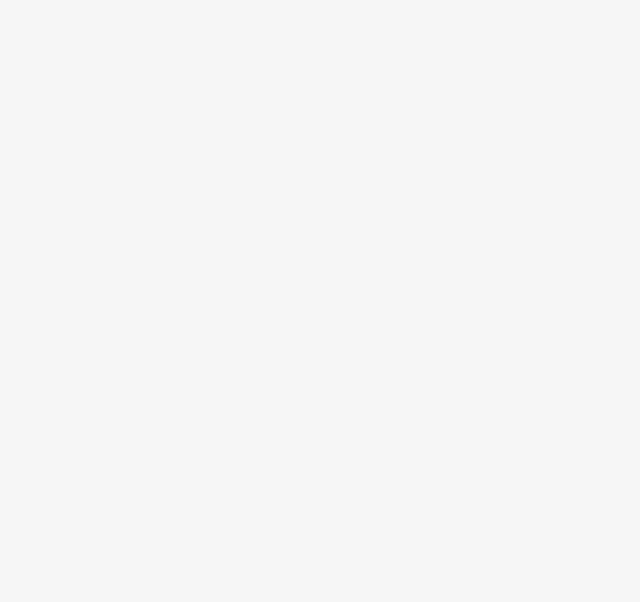
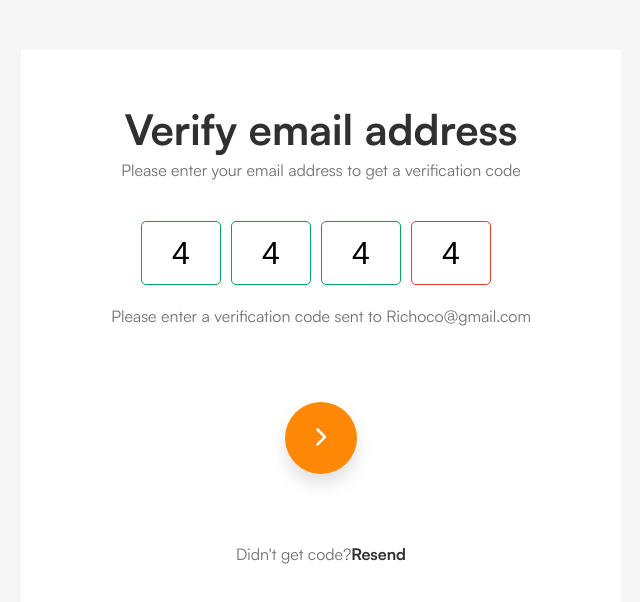
Before and after one commit to harun-r/stovoo-react, a React (Create React App) app: page /email-verify in a window 1280 px wide. Before the commit this address had no page. Shown: the top 602 px of the page, without its empty margins (319-959 px from the left). Built offline with nearby package versions, Linux system fonts and the light colour scheme.

Commit message:
Email Verify

```diff
--- /dev/null
+++ b/src/pages/EmailVerify.js
@@ -0,0 +1,43 @@
+import React from 'react';
+import arrowRight from "../assets/images/arrow-right.png"
+import {Link} from "react-router-dom";
+const EmailVerify = () => {
+    return (
+        <div className="verify-email box-wrap">
+            <div className="center-box">
+                <div className="form-box">
+                    <div className="head">
+                        <h3>
+                            Verify email address
+                        </h3>
+                        <p>Please enter your email address to get a verification code</p>
+                    </div>
+                    <div className="form-main">
+                        <div className="digit-boxes">
+                            <input value="4" className="digit-box success"/>
+                            <input value="4" className="digit-box success"/>
+                            <input value="4" className="digit-box success"/>
+                            <input value="4" className="digit-box error"/>
+                        </div>
+                        <div className="hint">
+                            <p>Please enter a verification code sent to Richoco@gmail.com</p>
+                        </div>
+                    </div>
+                    <div className="form-footer">
+                        <button  className="btn-submit">
+                            <img src={arrowRight} alt="arrow-right" />
+                        </button>
+                        <p>
+                            Didn't get code?
+                            <Link to="/">
+                                Resend
+                            </Link>
+                        </p>
+                    </div>
+                </div>
+            </div>
+        </div>
+    );
+};
+
+export default EmailVerify;
--- a/src/pages/Login.js
+++ b/src/pages/Login.js
@@ -1,6 +1,7 @@
 import React from 'react';
 import CloseIcon from '../assets/images/close-icon.png'
 import hidden from '../assets/images/hidden.png'
+import {Link} from "react-router-dom";
 const Login = () => {
     return (
         <div  className="login box-wrap">
@@ -28,9 +29,11 @@ const Login = () => {
                         </div>
                     </div>
                     <div className="form-footer">
-                        <button className="account-submit">
-                            Login Now
-                        </button>
+                        <Link to="/success">
+                            <button className="account-submit">
+                                Login Now
+                            </button>
+                        </Link>
                 </div>
             </div>
         </div>
--- a/src/pages/Signup.js
+++ b/src/pages/Signup.js
@@ -25,13 +25,15 @@ const Signup = () => {
                     </div>
                 </div>
                 <div className="form-footer">
-                    <button
-                        className="btn-submit">
-                        <img src={ArrowIcon} alt="arrow-right" />
-                    </button>
+                    <Link to="/email-verify">
+                        <button
+                            className="btn-submit">
+                            <img src={ArrowIcon} alt="arrow-right" />
+                        </button>
+                    </Link>
                     <p>
                         Already have an account?
-                        <Link to="/">
+                        <Link to="/login">
                             Login
                         </Link>
                     </p>
--- /dev/null
+++ b/src/pages/Success.js
@@ -0,0 +1,33 @@
+import React from 'react';
+import appIcon from "../assets/images/app.png"
+import googlePLay from "../assets/images/google-play.png"
+import LogoWhite from "../assets/images/google-play.png"
+import {Link} from "react-router-dom";
+const Success = () => {
+    return (
+        <div className="success-wrap">
+            <div className="container flex-start">
+                <div className="box">
+                    <h3>Welcome back Richard!</h3>
+                    <p>Thank you for choosing us. Now you can start
+                        ordering, selling, or delivering on the Stovoo app. It’s foodful freedom at your fingertips.
+                        login into your app to get started.</p>
+                    <div className="download-btn">
+                        <div className="app">
+                            <button><img src={appIcon} alt="app" /></button>
+                        </div>
+                        <div className="play">
+                            <button><img src={googlePLay} alt="google-play" /></button>
+                        </div>
+                    </div>
+                    <Link to="/">Go back to home</Link>
+                    <div className="logo">
+                        <img src={LogoWhite} alt="white" />
+                    </div>
+                </div>
+            </div>
+        </div>
+    );
+};
+
+export default Success;
--- a/src/routers/AppRouters.js
+++ b/src/routers/AppRouters.js
@@ -3,6 +3,8 @@ import {Routes, Route } from "react-router-dom";
 import Home from "../pages/Home"
 import Login from "../pages/Login";
 import Signup from "../pages/Signup";
+import Success from "../pages/Success";
+import EmailVerify from "../pages/EmailVerify";
 const AppRouters = () => {
     return (
         <Fragment>
@@ -10,6 +12,8 @@ const AppRouters = () => {
                 <Route path="/" element={<Home />}/>
                 <Route path="/login" element={<Login />}/>
                 <Route path="/create-account" element={<Signup />}/>
+                <Route path="/success" element={<Success />}/>
+                <Route path="/email-verify" element={<EmailVerify />}/>
             </Routes>
         </Fragment>
     );
```
